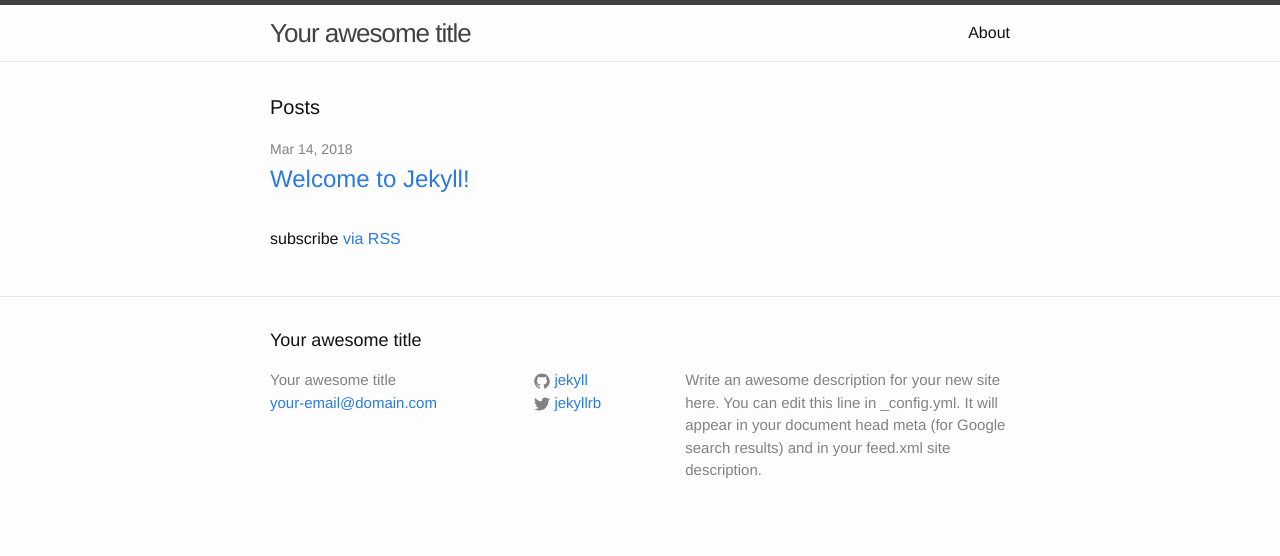
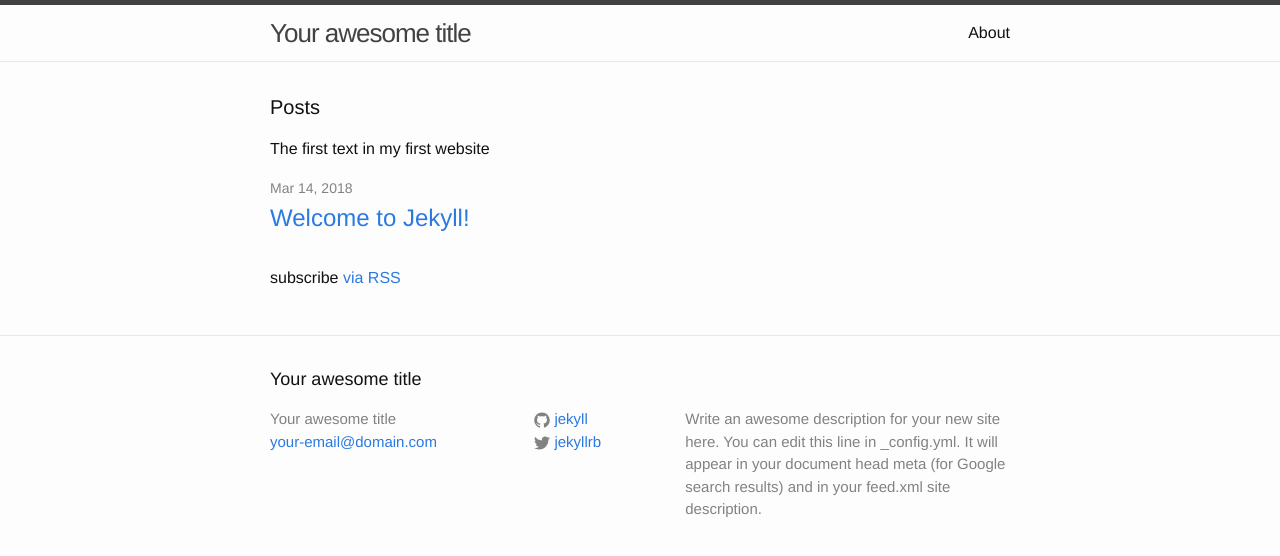
Before and after one commit to netwok/netwok.github.io, a Jekyll site: the page built from index.html, in a window 1280 px wide. Shown: the top 556 px of the page. Built offline with Jekyll 4.4.1, drawn with Linux system fonts in a browser that asks for light colours.

Commit message:
Update index.html

```diff
--- a/index.html
+++ b/index.html
@@ -5,7 +5,7 @@ layout: default
 <div class="home">
 
   <h1 class="page-heading">Posts</h1>
-
+  <p>The first text in my first website</p>
   <ul class="post-list">
     {% for post in site.posts %}
       <li>
```
